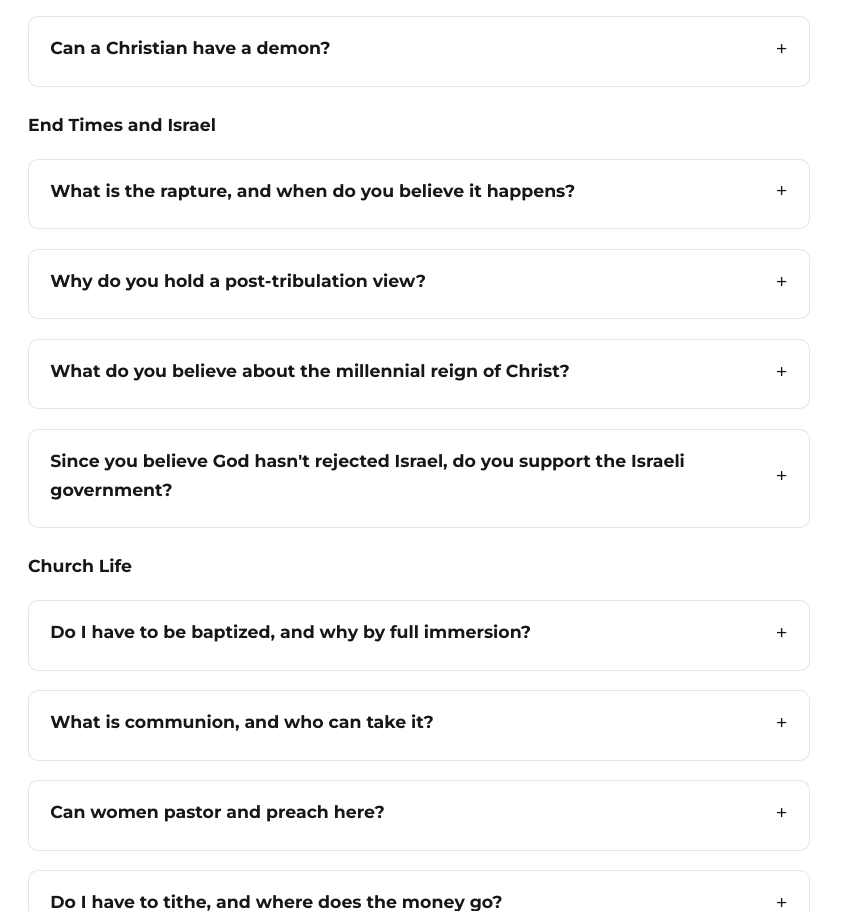
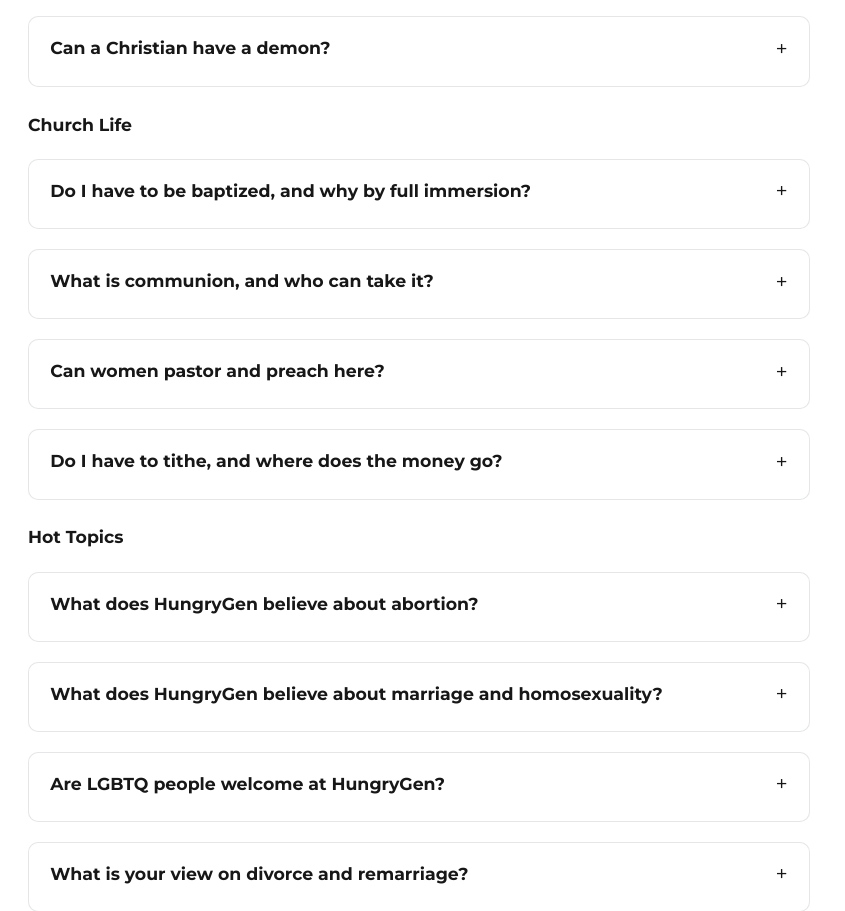
Before and after one commit to Conquerere/hungrygen-spokane-preview, a plain HTML site: page who-we-are/index.html in a window 1280 px wide. Shown: the part 4402-5313 px from the top of the page, without its empty margins (0-845 px from the left). Drawn offline with Linux system fonts and the light colour scheme.

Commit message:
Remove End Times and Israel Q&A section from Who We Are

```diff
--- a/who-we-are/index.html
+++ b/who-we-are/index.html
@@ -212,11 +212,6 @@
 <details class="belief-qa"><summary class="belief-q">Do miracles and healing still happen today?</summary><div class="belief-a"><p>Yes. We believe that all the gifts of the Holy Spirit, including healing, miracles, and deliverance, are still active today. We regularly pray for physical, emotional, and spiritual healing, and deliverance, and expect God to move according to His will (Hebrews 13:8; James 5:14-16; 1 Corinthians 12:7-11). We trust God regardless of the immediate outcome, continue to seek full restoration, and will experience it upon His return.</p></div></details>
 <details class="belief-qa"><summary class="belief-q">Do you have to speak in tongues to be saved?</summary><div class="belief-a"><p>No. Salvation comes through faith in Jesus Christ, not through speaking in tongues or any other spiritual gift (Romans 10:9-10; Ephesians 2:8-9). We believe every believer receives the Holy Spirit at salvation. We also believe the baptism in the Holy Spirit is a distinct empowering experience, and speaking in tongues is a common biblical evidence of that experience (Acts 2:4; Acts 19:6). We encourage believers to seek all that God has for them, while keeping our focus on a growing relationship with Jesus Christ (1 Corinthians 14:2-5).</p></div></details>
 <details class="belief-qa"><summary class="belief-q">Can a Christian have a demon?</summary><div class="belief-a"><p>We believe a Christian belongs to God and is sealed by the Holy Spirit (Ephesians 1:13-14). At the same time, believers can experience spiritual oppression and may need freedom in areas where the enemy has gained personal footholds through sin, wounds, or other openings (Ephesians 4:27). We believe Jesus gives believers authority to resist the devil, walk in freedom, and receive prayer and deliverance as needed and without fear or shame (James 4:7; Luke 10:19).</p></div></details>
-<h4>End Times and Israel</h4>
-<details class="belief-qa"><summary class="belief-q">What is the rapture, and when do you believe it happens?</summary><div class="belief-a"><p>The rapture is the catching up of believers to meet the Lord as He returns (1 Thessalonians 4:17). We believe there is one visible return of Christ after the tribulation, one resurrection of the righteous, and one glorious appearing of our King. Jesus will gather His people, bring justice to the earth, and establish His reign (Matthew 24:29-31; 1 Thessalonians 4:16-17; Revelation 20:1-6).</p></div></details>
-<details class="belief-qa"><summary class="belief-q">Why do you hold a post-tribulation view?</summary><div class="belief-a"><p>Post-tribulation is a view held by many throughout church history, and we believe it fits Scripture best. The Bible speaks of only one second coming of Jesus, and it happens after the tribulation (Matthew 24:29–31). We find no clear biblical evidence that the Church will avoid the great tribulation, and the first resurrection takes place just before the thousand-year reign (Revelation 20:4–6), not before the tribulation. Paul also says that day won&#x27;t come until the man of lawlessness is revealed (2 Thessalonians 2:1–4). Sincere Christians see this differently; it&#x27;s a conviction we hold, not a test of fellowship. What matters most is that we&#x27;re ready whenever He comes.</p></div></details>
-<details class="belief-qa"><summary class="belief-q">What do you believe about the millennial reign of Christ?</summary><div class="belief-a"><p>We believe Jesus Christ will return bodily and reign on earth for a thousand years (Revelation 20:4-6). Jerusalem will be the center of His kingdom, and the earth will experience unprecedented peace, justice, and righteousness under His rule (Isaiah 2:2-4; Isaiah 11:6-9). This reign demonstrates God&#x27;s faithfulness in fulfilling His promises and preparing for the new heaven and new earth.</p></div></details>
-<details class="belief-qa"><summary class="belief-q">Since you believe God hasn&#x27;t rejected Israel, do you support the Israeli government?</summary><div class="belief-a"><p>We believe God has not rejected Israel and that His covenant promises to the Jewish people remain in effect (Romans 11:1; 28-29). While we do not believe every action of Israel&#x27;s leaders is beyond criticism, we recognize Israel&#x27;s unique role in God&#x27;s redemptive plan and reject the idea that the Church has replaced Israel (Romans 11:17-18). Just as God defended and corrected Israel throughout Scripture, He remains faithful to His covenant and prophetic purposes for the Jewish people (Jeremiah 31:35-37; Zechariah 12:2-3).</p></div></details>
 <h4>Church Life</h4>
 <details class="belief-qa"><summary class="belief-q">Do I have to be baptized, and why by full immersion?</summary><div class="belief-a"><p>Baptism does not save you. Salvation comes through faith in Jesus Christ alone (Luke 23:42-43; Ephesians 2:8-9). However, baptism is an important act of obedience, a public declaration of faith, and a celebration of the new life we have in Christ. We baptize by full immersion because it follows the pattern we see in the New Testament and beautifully symbolizes being buried and raised with Christ (Matthew 3:16; Acts 8:38-39; Romans 6:4). It also reflects the Jewish practice of mikvah immersion, a biblical picture of repentance and spiritual renewal. We baptize in the name of the Father, the Son, and the Holy Spirit (Matthew 28:19).</p></div></details>
 <details class="belief-qa"><summary class="belief-q">What is communion, and who can take it?</summary><div class="belief-a"><p>Communion has its roots in the Passover meal Jesus shared with His disciples, where He identified the bread and cup with the New Covenant established through His sacrifice (Luke 22:19-20). When we take communion, we remember our redemption, celebrate our unity as God&#x27;s redeemed family, and look forward to the return of our Messiah (1 Corinthians 10:16-17; 1 Corinthians 11:26). We believe the bread and cup remain what they are, yet Jesus is truly present with His people through the Holy Spirit as we receive communion in faith (Matthew 18:20). Communion is for believers in Jesus, who are called to examine themselves and participate with reverence and gratitude (1 Corinthians 11:28).</p></div></details>
```
